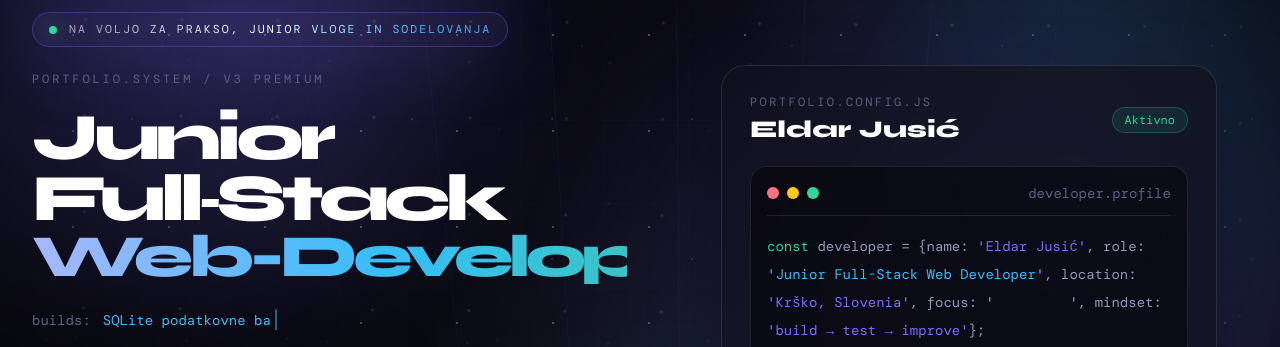
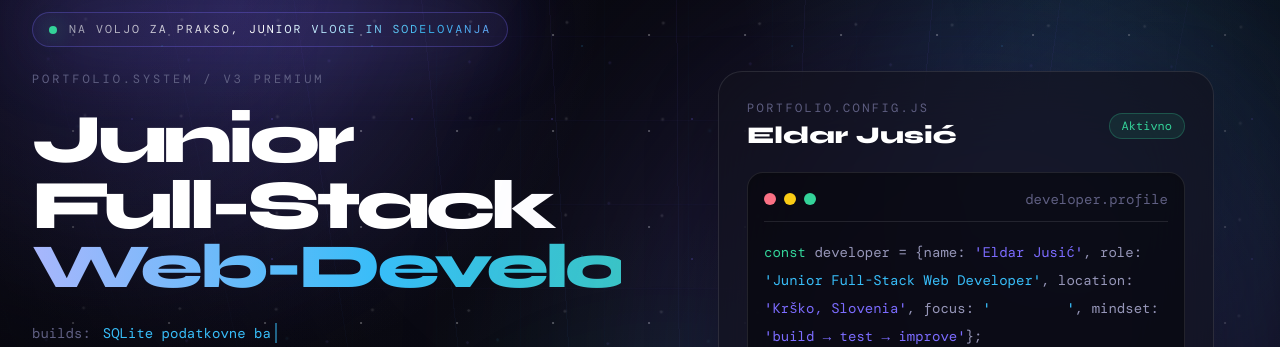
Before and after one commit to e-eldar/e-eldar.github.io, a React (Vite) app in the folder frontend/: page / in a window 1280 px wide. Shown: the part 148-495 px from the top of the page. Built offline with nearby package versions, Linux system fonts and the light colour scheme; no server answers; a web font is replaced by a local one.

Commit message:
Fix visible hero title

```diff
--- a/frontend/src/components/sections/Hero.jsx
+++ b/frontend/src/components/sections/Hero.jsx
@@ -23,18 +23,15 @@ export default function Hero() {
     { icon: Sparkles, label: t('hero.cards.ui'), value: 'React Bits' },
   ];
 
-  const titleLine1Parts = String(t('hero.line1') || '')
-    .split(' ')
-    .filter(Boolean);
-  const titleLine2Parts = String(t('hero.line2') || '')
-    .split(' ')
-    .filter(Boolean);
-  const titleLine2Display = titleLine2Parts.join('-');
+  // Hero title is intentionally fixed to 3 clean lines.
+  // This prevents ugly word breaking such as "Full-Sta / ck" or "Web-Develo / per".
+  const titleLine1Parts = ['Junior', 'Full-Stack'];
+  const titleLine2Display = 'Web-Developer';
 
   return (
     <section className="relative z-10 overflow-hidden pt-32 sm:pt-36 lg:pt-40">
-      <div className="container-pro grid min-h-[calc(100vh-6rem)] min-w-0 items-center gap-12 pb-16 lg:grid-cols-[minmax(0,.98fr)_minmax(360px,.9fr)] lg:gap-16 xl:grid-cols-[minmax(0,.92fr)_minmax(390px,.86fr)]">
-        <div className="min-w-0 max-w-4xl">
+      <div className="container-pro grid min-h-[calc(100vh-6rem)] min-w-0 items-center gap-12 pb-16 lg:grid-cols-[minmax(0,0.95fr)_minmax(360px,0.9fr)] lg:gap-16 xl:grid-cols-[minmax(0,0.9fr)_minmax(390px,0.86fr)]">
+        <div className="min-w-0 max-w-[42rem]">
           <motion.div
             initial={{ opacity: 0, y: 20 }}
             animate={{ opacity: 1, y: 0 }}
@@ -58,14 +55,14 @@ export default function Hero() {
             initial={{ opacity: 0, y: 34, filter: 'blur(12px)' }}
             animate={{ opacity: 1, y: 0, filter: 'blur(0px)' }}
             transition={{ delay: 0.18, duration: 0.9, ease: [0.16, 1, 0.3, 1] }}
-            className="mt-5 max-w-[min(100%,720px)] break-normal font-display text-[clamp(3.15rem,8.8vw,4.8rem)] font-extrabold leading-[0.92] tracking-[-0.072em] text-white [hyphens:none] [overflow-wrap:normal] [word-break:normal] sm:text-[clamp(4rem,7vw,5.35rem)] lg:text-[clamp(3.85rem,5.05vw,4.75rem)] xl:text-[clamp(4.15rem,4.85vw,5.15rem)] 2xl:text-[5.7rem]"
+            className="mt-5 max-w-[100%] break-normal font-display text-[clamp(2.35rem,13vw,4rem)] font-extrabold leading-[0.94] tracking-[-0.06em] text-white [hyphens:none] [overflow-wrap:normal] [word-break:normal] sm:text-[clamp(3.4rem,8.5vw,4.8rem)] lg:text-[clamp(3.25rem,4.35vw,4.25rem)] xl:text-[4.35rem] 2xl:text-[4.55rem]"
           >
             {titleLine1Parts.map(part => (
               <span key={`line1-${part}`} className="block w-fit max-w-full whitespace-nowrap">
                 {part}
               </span>
             ))}
-            <span className="block w-fit max-w-full whitespace-nowrap gradient-text text-[0.86em] tracking-[-0.078em] sm:text-[0.9em]">
+            <span className="block w-fit max-w-full whitespace-nowrap gradient-text text-[0.86em] tracking-[-0.05em] max-[420px]:whitespace-normal sm:text-[0.9em]">
               {titleLine2Display}
             </span>
           </motion.h1>
```
